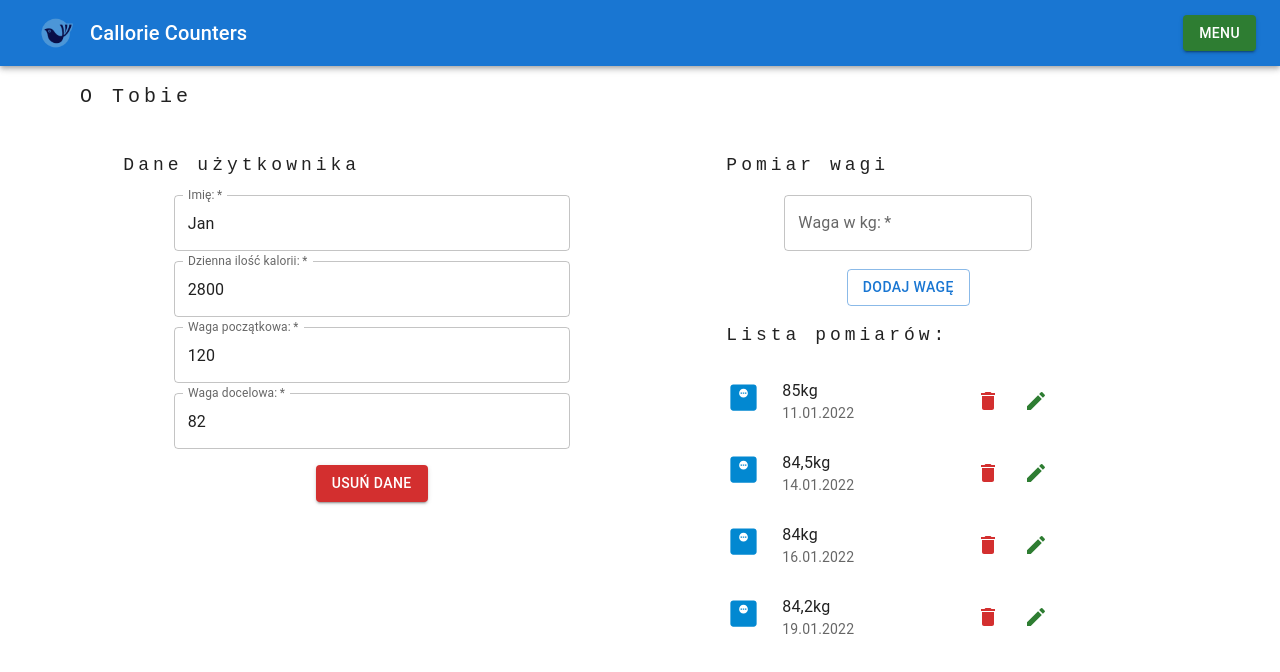
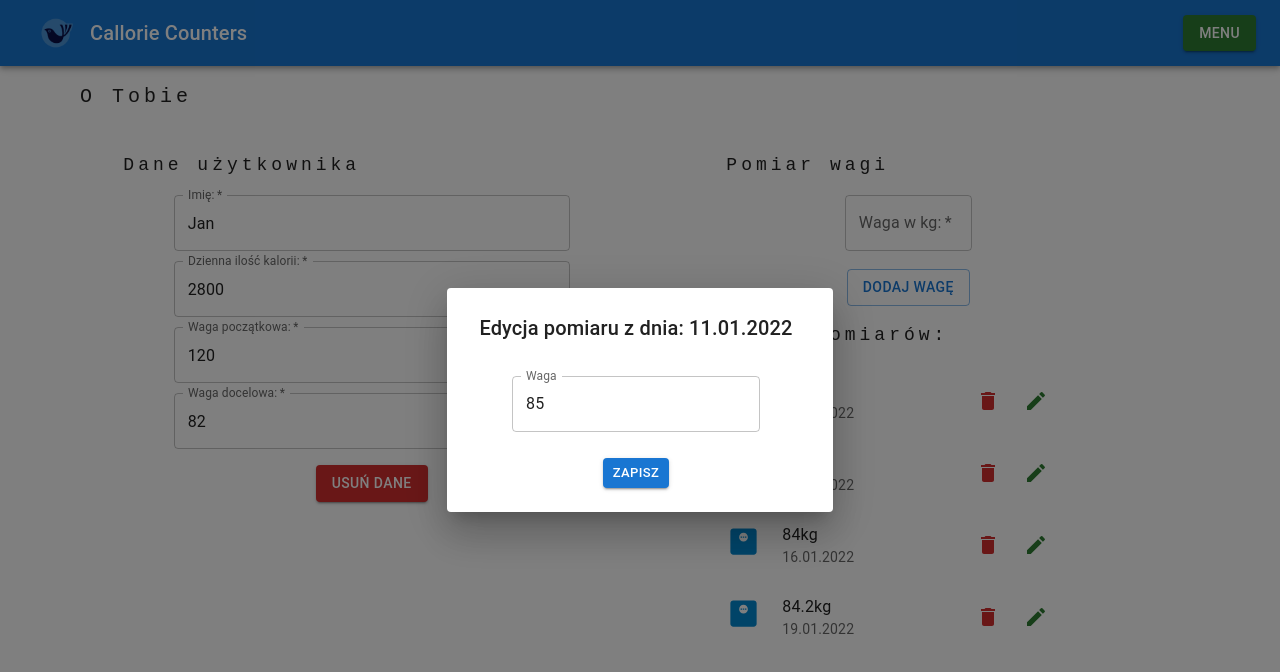
Before and after one commit to DominikPro/Counting-Calories-MERN-App, a React (Create React App) app: page /user in a window 1280 px wide. Both pictures are taken after a click on the button 1036 px from the left and 400 px from the top of the page. Shown: the top 672 px of the page. Built offline with nearby package versions, Linux system fonts and the light colour scheme.

Commit message:
Completion of work on the weight addition component

```diff
--- a/src/Components/EditDialogWindow/EditDialogWindow.jsx
+++ b/src/Components/EditDialogWindow/EditDialogWindow.jsx
@@ -36,6 +36,7 @@ function SimpleDialog({ onClose, selectedValue, open, listType, editedProduct })
 	};
 
 	useEffect(() => {
+		console.log(editedProduct);
 		if (editedProduct !== undefined) {
 			return setChangedProduct(editedProduct);
 		}
--- /dev/null
+++ b/src/Components/WightList/EditDialogWindowWeight.jsx
@@ -0,0 +1,119 @@
+import React, { useState, useEffect } from "react";
+import PropTypes from "prop-types";
+//=============================================
+import { useSelector, useDispatch } from "react-redux";
+import { editWeight } from "../../Redux/actions/weightActions";
+//=============================================
+import { DialogTitle, IconButton, Button, Stack, List, TextField, Dialog } from "@mui/material";
+import EditIcon from "@mui/icons-material/Edit";
+
+function SimpleDialog({ onClose, open, editedWeight }) {
+	const dispatch = useDispatch();
+	const [changedWeight, setChangedWeight] = useState(editedWeight);
+
+	const handleClose = () => {
+		onClose();
+	};
+
+	const handleListItemClick = (value) => {
+		onClose(value);
+	};
+
+	const updateWeightReducer = () => {
+		dispatch(editWeight(changedWeight));
+	};
+
+	const handleChange = (e) => {
+		const { name, value } = e.target;
+		setChangedWeight((prevState) => ({
+			...prevState,
+			[name]: value,
+		}));
+	};
+
+	return (
+		<Dialog onClose={handleClose} open={open}>
+			<List sx={{ ml: 1, mr: 2, mt: 0, mb: 2 }}>
+				<Stack
+					direction="column"
+					justifyContent="center"
+					alignItems="center"
+					spacing={2}
+				>
+					{/* <form noValidate autoComplete="off"> */}
+					<DialogTitle>{`Edycja pomiaru z dnia: ${changedWeight.date}`}</DialogTitle>
+
+					<TextField
+						onChange={(e) => handleChange(e)}
+						name="weight"
+						type="number"
+						inputProps={{ min: "0", step: "0.1" }}
+						value={changedWeight.weight}
+						style={{ marginBottom: "10px" }}
+						id="filled-basic"
+						label="Waga"
+						variant="outlined"
+					/>
+					{/* </form> */}
+
+					<Button
+						size="small"
+						variant="contained"
+						onClick={() => {
+							updateWeightReducer();
+							handleListItemClick();
+						}}
+					>
+						Zapisz
+					</Button>
+				</Stack>
+			</List>
+		</Dialog>
+	);
+}
+
+SimpleDialog.propTypes = {
+	onClose: PropTypes.func.isRequired,
+	open: PropTypes.bool.isRequired,
+	editedWeight: PropTypes.object,
+};
+//===============================================================================================================
+
+export default function EditDialogWindowWeight({ editedWeightId }) {
+	const [open, setOpen] = useState(false);
+
+	const editedWeight = useSelector((state) => state.weightReducer.find((item) => item.id === editedWeightId));
+
+	const handleClickOpen = () => {
+		console.log(editedWeight);
+
+		setOpen(true);
+	};
+
+	const handleClose = (value) => {
+		setOpen(false);
+	};
+
+	return (
+		<>
+			<IconButton
+				onClick={() => handleClickOpen()}
+				edge="end"
+				aria-label="Edytuj pomiar"
+				color="success"
+			>
+				<EditIcon
+					style={{
+						marginRight: 10,
+						marginLeft: 10,
+					}}
+				/>
+			</IconButton>
+
+			<SimpleDialog editedWeight={editedWeight} open={open} onClose={handleClose} />
+		</>
+	);
+}
+EditDialogWindowWeight.propTypes = {
+	editedWeightId: PropTypes.oneOfType([PropTypes.string, PropTypes.number]),
+};
--- /dev/null
+++ b/src/Components/WightList/GeneratList.jsx
@@ -0,0 +1,64 @@
+import React from "react";
+//=============================================
+import { List, ListItem, ListItemAvatar, ListItemText, IconButton } from "@mui/material/";
+//=============================================
+import MonitorWeightIcon from "@mui/icons-material/MonitorWeight";
+import DeleteIcon from "@mui/icons-material/Delete";
+import EditIcon from "@mui/icons-material/Edit";
+import EditDialogWindowWeight from "./EditDialogWindowWeight";
+//=============================================
+
+const GeneratList = ({ dataToDisplay, handleClcikRemove, handleClcikEdit }) => {
+	return (
+		<li>
+			{dataToDisplay.reverse().map((item) => {
+				return (
+					<ul key={item.id}>
+						<ListItem
+							secondaryAction={
+								<>
+									<IconButton
+										onClick={() =>
+											handleClcikRemove(
+												item
+											)
+										}
+										id={item.id}
+										edge="end"
+										aria-label="usuń pomiar"
+										color="error"
+									>
+										<DeleteIcon
+											style={{
+												marginRight: 10,
+												marginLeft: 10,
+											}}
+										/>
+									</IconButton>
+									<EditDialogWindowWeight
+										editedWeightId={
+											item.id
+										}
+									/>
+								</>
+							}
+						>
+							<ListItemAvatar>
+								<MonitorWeightIcon
+									fontSize="large"
+									color="info"
+								/>
+							</ListItemAvatar>
+							<ListItemText
+								primary={`${item.weight}kg`}
+								secondary={item.date}
+							/>
+						</ListItem>
+					</ul>
+				);
+			})}
+		</li>
+	);
+};
+
+export default GeneratList;
--- a/src/Components/WightList/WightInput.jsx
+++ b/src/Components/WightList/WightInput.jsx
@@ -14,6 +14,7 @@ import Header from "../Header/Header";
 
 const WightInput = () => {
 	const dispatch = useDispatch();
+
 	const [weight, setWeight] = useState({ id: "", weight: "", date: "" });
 
 	const handleChange = (e) => {
@@ -33,9 +34,10 @@ const WightInput = () => {
 				<Grid item style={{ display: "flex" }}>
 					<TextField
 						onChange={(e) => handleChange(e)}
+						value={weight.weight}
 						name="ActualWight"
 						type="number"
-						inputProps={{ min: "0", step: "0.1" }}
+						inputProps={{ min: "0", step: "0.1", max: "300" }}
 						style={{ marginBottom: "10px" }}
 						id="filled-basic"
 						label="Waga w kg:"
@@ -47,7 +49,14 @@ const WightInput = () => {
 
 				<Grid item>
 					<Button
-						onClick={() => dispatch(addWeight(weight))}
+						onClick={() => {
+							dispatch(addWeight(weight));
+							setWeight({
+								id: "",
+								weight: "",
+								date: "",
+							});
+						}}
 						variant="outlined"
 					>
 						Dodaj wagę
--- a/src/Components/WightList/WightList.jsx
+++ b/src/Components/WightList/WightList.jsx
@@ -4,12 +4,9 @@ import { useSelector, useDispatch } from "react-redux";
 import { editWeight, removeWeight } from "../../Redux/actions/weightActions";
 //=============================================
 import Header from "../Header/Header";
+import GeneratList from "./GeneratList";
 //=============================================
-import { List, ListItem, ListItemAvatar, ListItemText, IconButton } from "@mui/material/";
-//=============================================
-import MonitorWeightIcon from "@mui/icons-material/MonitorWeight";
-import DeleteIcon from "@mui/icons-material/Delete";
-import EditIcon from "@mui/icons-material/Edit";
+import { List, Typography } from "@mui/material/";
 //=============================================
 
 export default function InteractiveList() {
@@ -26,9 +23,6 @@ export default function InteractiveList() {
 		console.log(item);
 	};
 
-	// wdrożenie wyświetlania informacji o braku dosępnych pomiarów
-	// stworzyć state i przypisywać mu wartość komponentu map - jesli długość dataToDisplay >0 lub info o braku jesli dataTodisplay <= 0
-
 	return (
 		<>
 			<Header title={"Lista pomiarów:"} size={18} />
@@ -44,74 +38,15 @@ export default function InteractiveList() {
 				}}
 				subheader={<li />}
 			>
-				<li>
-					{dataToDisplay.reverse().map((item) => {
-						return (
-							<ul key={item.id}>
-								<ListItem
-									secondaryAction={
-										<>
-											<IconButton
-												onClick={() =>
-													handleClcikRemove(
-														item
-													)
-												}
-												id={
-													item.id
-												}
-												edge="end"
-												aria-label="usuń pomiar"
-												color="error"
-											>
-												<DeleteIcon
-													style={{
-														marginRight: 10,
-														marginLeft: 10,
-													}}
-												/>
-											</IconButton>
-
-											<IconButton
-												onClick={() =>
-													handleClcikEdit(
-														item
-													)
-												}
-												id={
-													item.id
-												}
-												edge="end"
-												aria-label="Edytuj pomiar"
-												color="success"
-											>
-												<EditIcon
-													style={{
-														marginRight: 10,
-														marginLeft: 10,
-													}}
-												/>
-											</IconButton>
-										</>
-									}
-								>
-									<ListItemAvatar>
-										<MonitorWeightIcon
-											fontSize="large"
-											color="info"
-										/>
-									</ListItemAvatar>
-									<ListItemText
-										primary={`${item.weight}kg`}
-										secondary={
-											item.date
-										}
-									/>
-								</ListItem>
-							</ul>
-						);
-					})}
-				</li>
+				{dataToDisplay.length > 0 ? (
+					<GeneratList
+						dataToDisplay={dataToDisplay}
+						handleClcikRemove={handleClcikRemove}
+						handleClcikEdit={handleClcikEdit}
+					/>
+				) : (
+					<Header title={"Brak pomiarów"} size={14} />
+				)}
 			</List>
 		</>
 	);
--- a/src/Redux/reducers/caloriesReducer.js
+++ b/src/Redux/reducers/caloriesReducer.js
@@ -28,7 +28,7 @@ const caloriesReducer = (calories = [
             return calories.filter(item => item.id !== action.payload)
 
         case "MODIFY_CALORIES":
-            const index = calories.findIndex((item, index) => { return item.id === action.payload.id })
+            const index = calories.findIndex((item) => { return item.id === action.payload.id })
 
             const calories2 = [...calories]
             calories2[index] = action.payload
--- a/src/Redux/reducers/weightReducer.js
+++ b/src/Redux/reducers/weightReducer.js
@@ -1,8 +1,8 @@
 const weightReducer = (weightList = [
-    { id: "1", weight: "85", date: "11.01.2022" },
-    { id: "2", weight: "84,5", date: "14.01.2022" },
-    { id: "3", weight: "84", date: "16.01.2022" },
-    { id: "4", weight: "84,2", date: "19.01.2022" },
+    { id: "1", weight: 85, date: "11.01.2022" },
+    { id: "2", weight: 84.5, date: "14.01.2022" },
+    { id: "3", weight: 84, date: "16.01.2022" },
+    { id: "4", weight: 84.2, date: "19.01.2022" },
 ],
     action) => {
 
@@ -11,9 +11,12 @@ const weightReducer = (weightList = [
             return weightList.concat(action.payload)
 
         case 'EDIT_WEIGHT':
-            console.log(action.payload);
+            const index = weightList.findIndex((item) => item.id === action.payload.id)
+            const editedWeightList = [...weightList]
+            editedWeightList[index] = action.payload
 
-            return weightList
+
+            return editedWeightList
 
         case 'REMOVE_WEIGHT':
 
```
